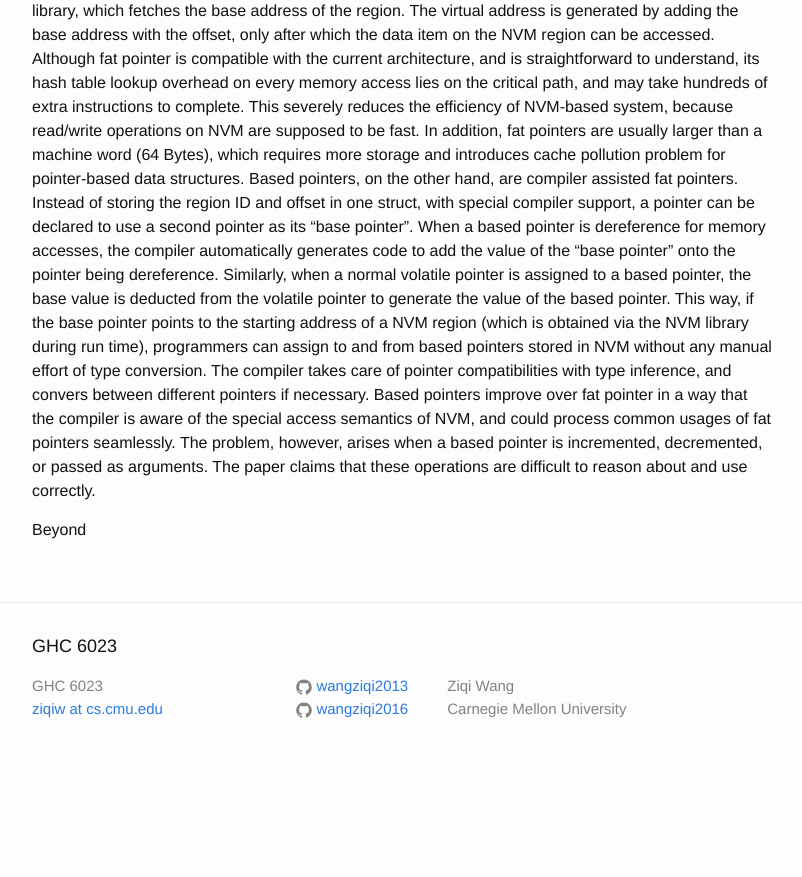
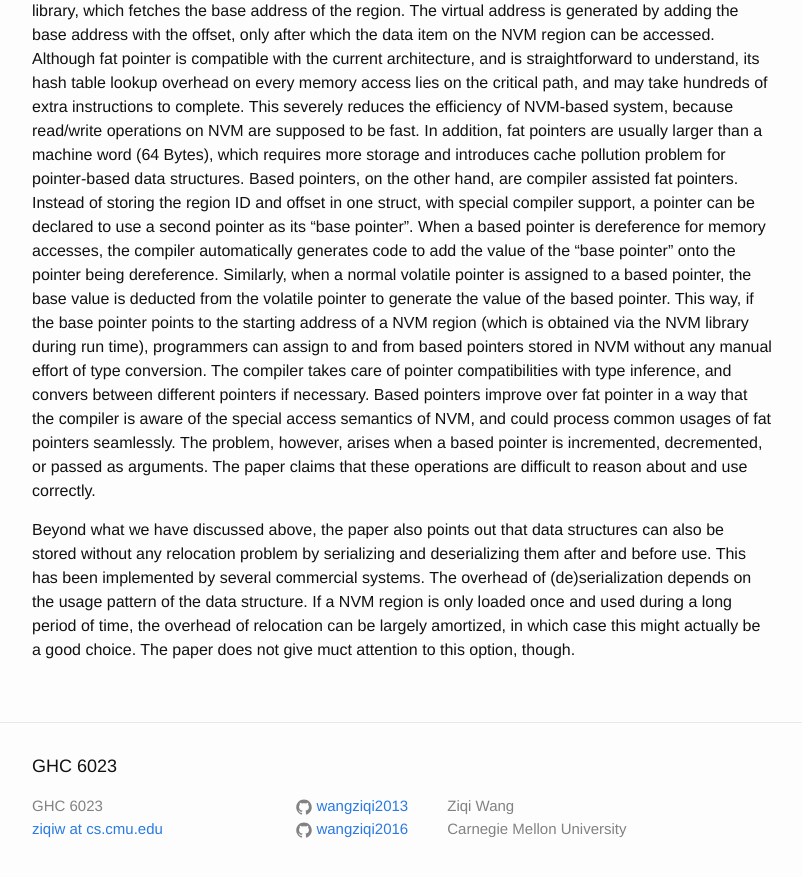
Before and after one commit to wangziqi2013/wangziqi2013.github.io, a Jekyll site: the page built from _posts/2019-03-18-efficient-support-of-pos-indep-on-nvm.markdown, in a window 1280 px wide and 900 px high, scrolled down 1012 px. Shown: the top 877 px of the window, without its empty margins (238-1040 px from the left). Built offline with Jekyll 4.4.1, drawn with Linux system fonts in a browser that asks for light colours; before the commit the page ends 1792 px from its top, so only the background shows below that.

Commit message:
Adding serialization

```diff
--- a/_posts/2019-03-18-efficient-support-of-pos-indep-on-nvm.markdown
+++ b/_posts/2019-03-18-efficient-support-of-pos-indep-on-nvm.markdown
@@ -50,4 +50,8 @@ of the special access semantics of NVM, and could process common usages of fat p
 arises when a based pointer is incremented, decremented, or passed as arguments. The paper claims that these operations
 are difficult to reason about and use correctly.
 
-Beyond
+Beyond what we have discussed above, the paper also points out that data structures can also be stored without any relocation
+problem by serializing and deserializing them after and before use. This has been implemented by several commercial systems.
+The overhead of (de)serialization depends on the usage pattern of the data structure. If a NVM region is only loaded once
+and used during a long period of time, the overhead of relocation can be largely amortized, in which case this might actually
+be a good choice. The paper does not give muct attention to this option, though.
```
